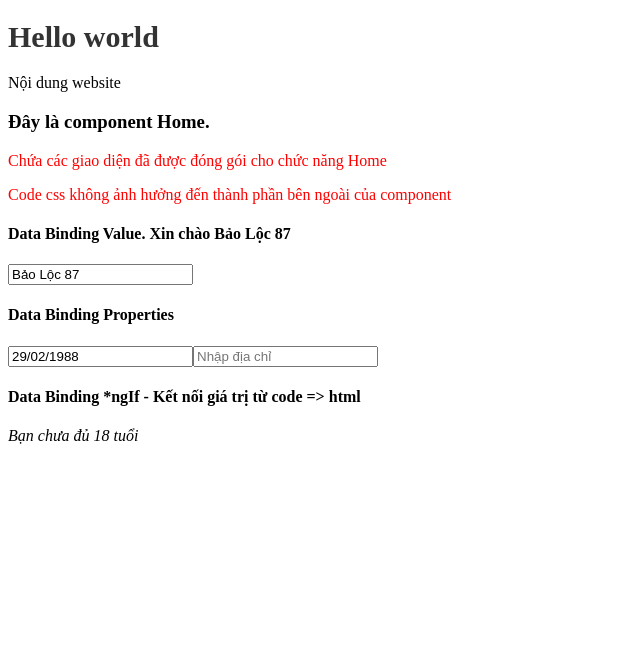
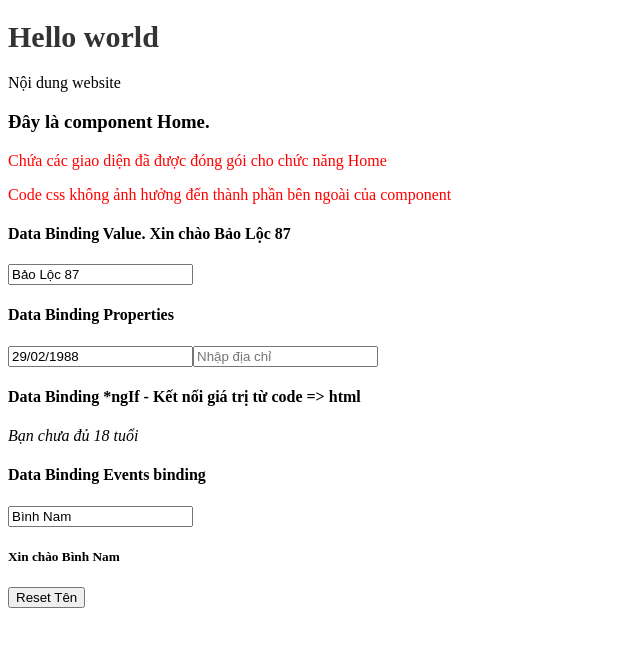
Before and after one commit to vxcodev/Angular12, an Angular app: page / in a window 1280 px wide. Shown: the top 646 px of the page, without its empty margins (0-640 px from the left). Built offline with nearby package versions, Linux system fonts and the light colour scheme.

Commit message:
DataBinding EventsBinding ngModel TwoWayBinding

```diff
--- a/src/app/app.module.ts
+++ b/src/app/app.module.ts
@@ -1,5 +1,6 @@
 import { NgModule } from '@angular/core';
 import { BrowserModule } from '@angular/platform-browser';
+import { FormsModule } from '@angular/forms';
 
 import { AppRoutingModule } from './app-routing.module';
 import { AppComponent } from './app.component';
@@ -14,7 +15,8 @@ import { AboutComponent } from './about/about.component';
   ],
   imports: [
     BrowserModule,
-    AppRoutingModule
+    AppRoutingModule,
+    FormsModule
   ],
   providers: [],
   bootstrap: [AppComponent]
--- a/src/app/home/home.component.html
+++ b/src/app/home/home.component.html
@@ -20,3 +20,9 @@
     <i *ngIf="age >= 18">Bạn đã đủ 18 tuổi</i>
     <i *ngIf="age < 18">Bạn chưa đủ 18 tuổi</i>
 </section>
+<section>
+    <h4>Data Binding Events binding</h4>
+    <input type="text" [(ngModel)]="name2" placeholder="Nhập tên mới">
+    <h5>Xin chào <b>{{name2}}</b></h5>
+    <button (click)="resetName()">Reset Tên</button>
+</section>
--- a/src/app/home/home.component.ts
+++ b/src/app/home/home.component.ts
@@ -1,4 +1,5 @@
 import { Component, OnInit } from '@angular/core';
+
 
 @Component({
   selector: 'app-home',
@@ -13,8 +14,14 @@ export class HomeComponent implements OnInit {
   public addressHolder = 'Nhập địa chỉ';
   public titleNote = 'Đây là địa chỉ ';
   public age = 16;
+  public name2 = "Bình Nam";
 
   ngOnInit(): void {
   }
+  public resetName(): void{
+    console.log("Okie");
+    this.name2 = '';
+  }
+
 
 }
```
Also changed, not shown: 1 other file (tests, documents, lock files or other folders).
